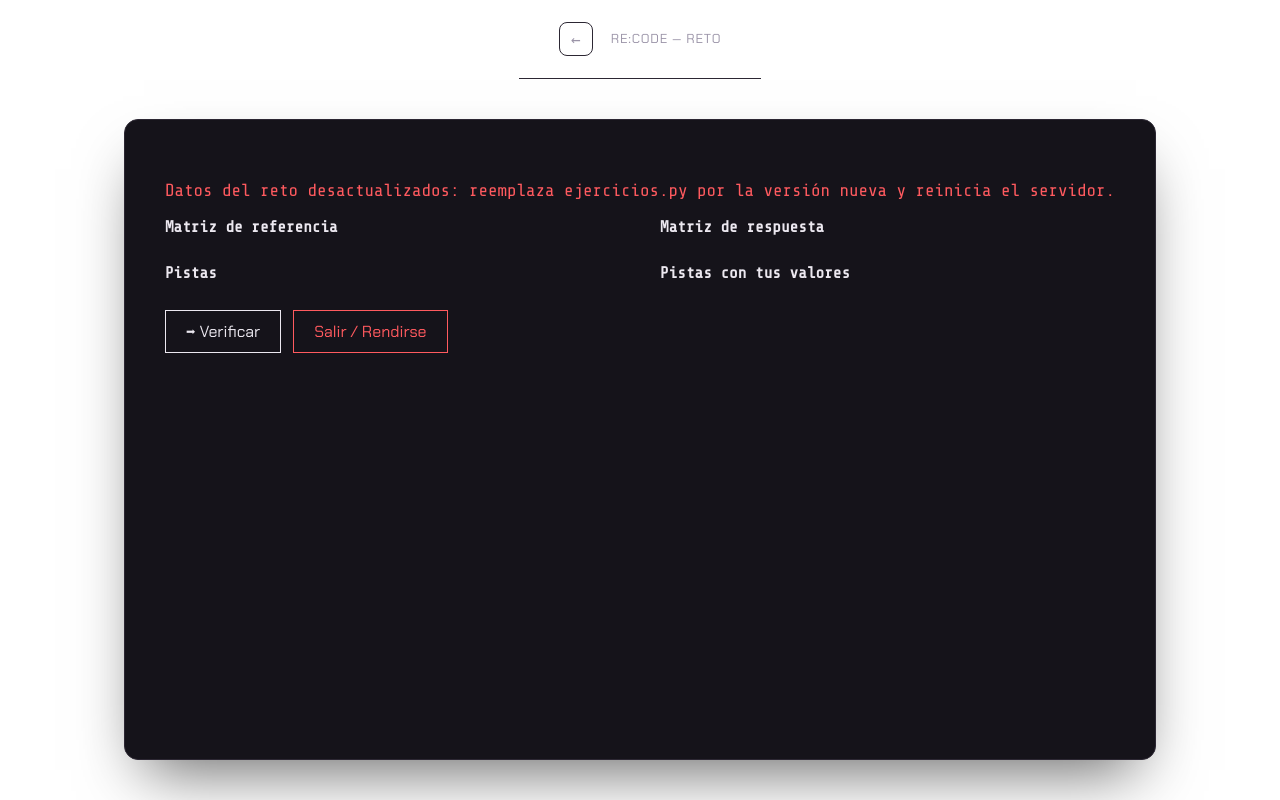
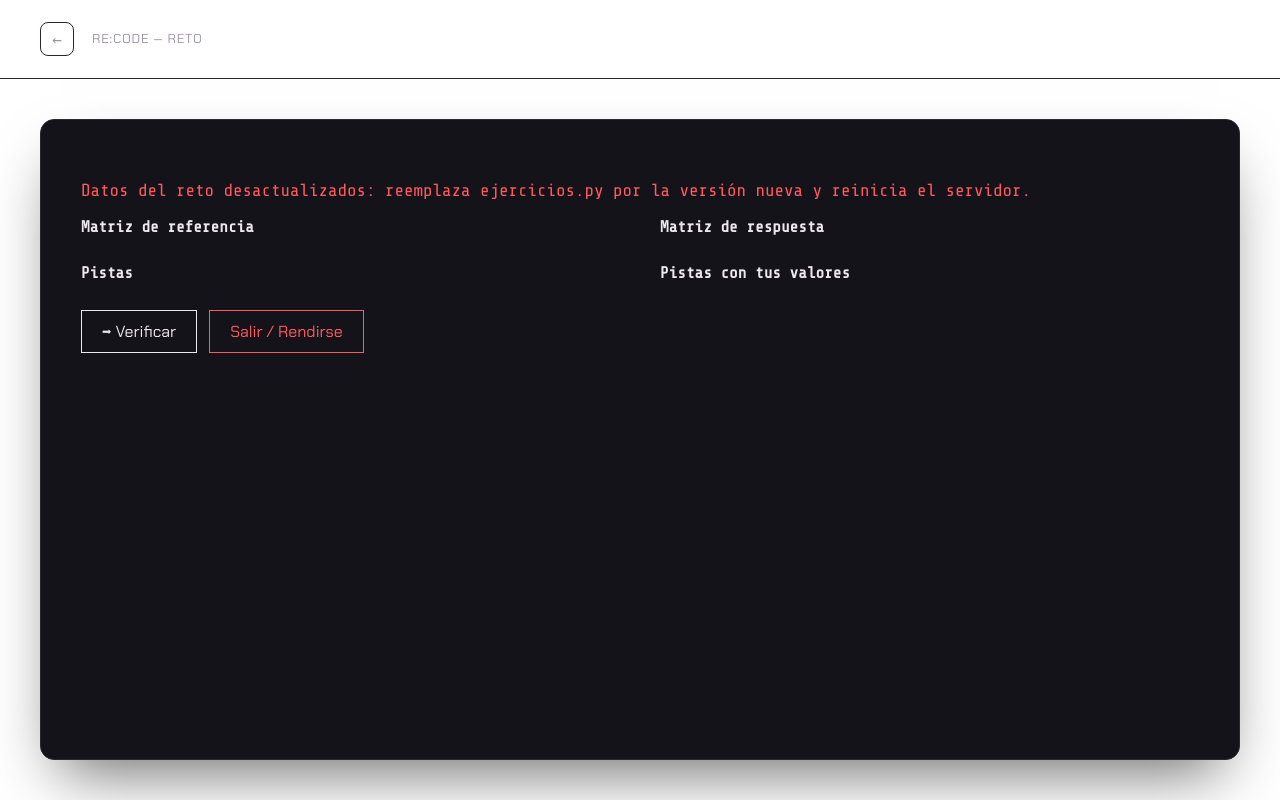
Before and after one commit to Mony-B/TSP_Tetra.R_Repositorio_A26, a Django app: template reto_ecuaciones/templates/reto_ecuaciones/reto.html in a window 1280 px wide. Run offline with Django 5.2, Linux system fonts and the light colour scheme; the template is opened without the code that fills it, so the values that code supplies are empty.

Commit message:
El header ahora cubre todo el ancho de la pantalla
body.pantalla-reto heredaba align-items/justify-content: center del
body genérico de recode.css (pensado para sus pantallas de una sola
tarjeta chica), así que la barra superior y el contenido se encogían a
su propio ancho y quedaban centrados en vez de ocupar toda la pantalla.
Se sobreescribe con align-items: stretch y justify-content: flex-start
para que la barra sí llegue de orilla a orilla.

Co-Authored-By: Claude Sonnet 5 <noreply@anthropic.com>
Claude-Session: https://claude.ai/code/session_01F9dH6fYgxvyjHH1pH47cr9

```diff
--- a/comun/static/comun/css/reto.css
+++ b/comun/static/comun/css/reto.css
@@ -26,6 +26,12 @@ body.pantalla-reto {
        necesitan). */
     display: flex;
     flex-direction: column;
+    /* recode.css define un body { align-items: center; justify-content:
+       center; } genérico (para sus pantallas de una sola tarjeta chica);
+       sin pisarlo aquí, la barra superior heredaba ese "center" y se
+       encogía a su contenido en vez de ocupar todo el ancho. */
+    align-items: stretch;
+    justify-content: flex-start;
     min-height: 100vh;
     min-height: 100dvh;
     margin: 0;
```
